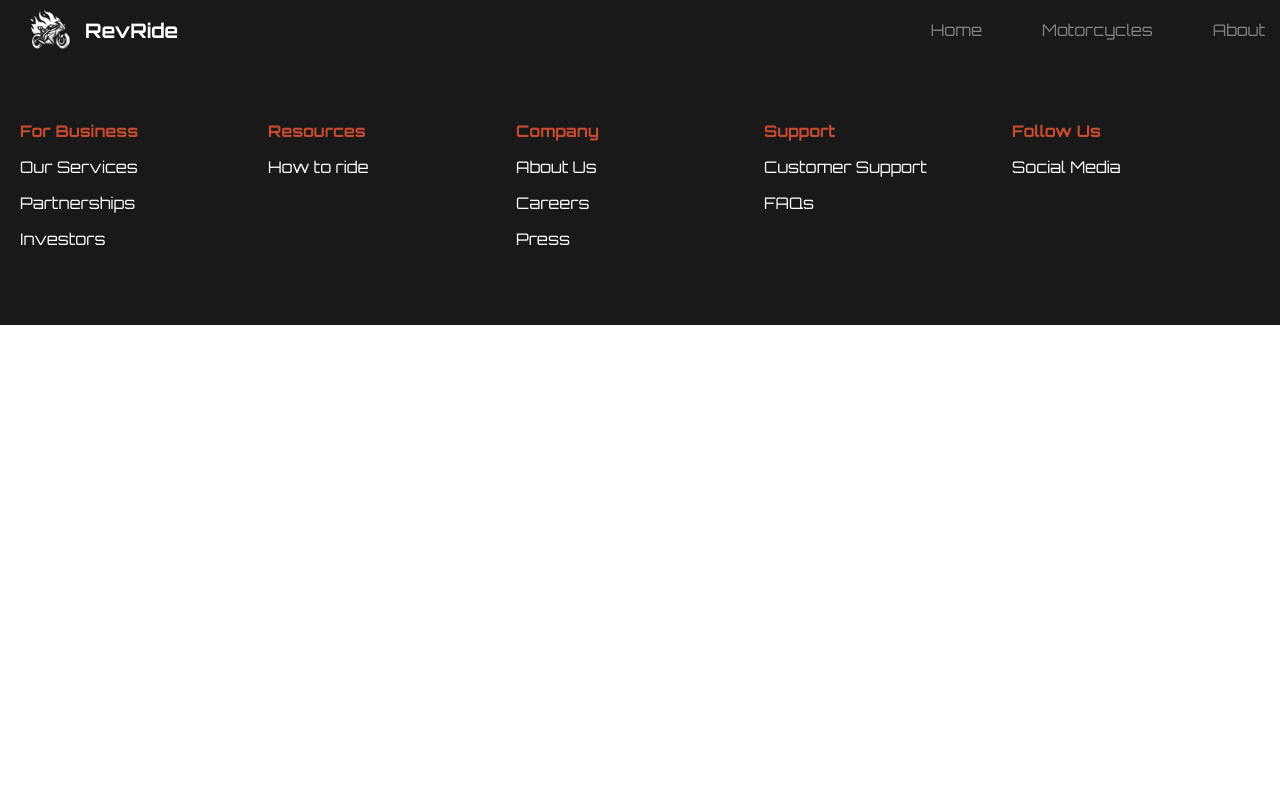
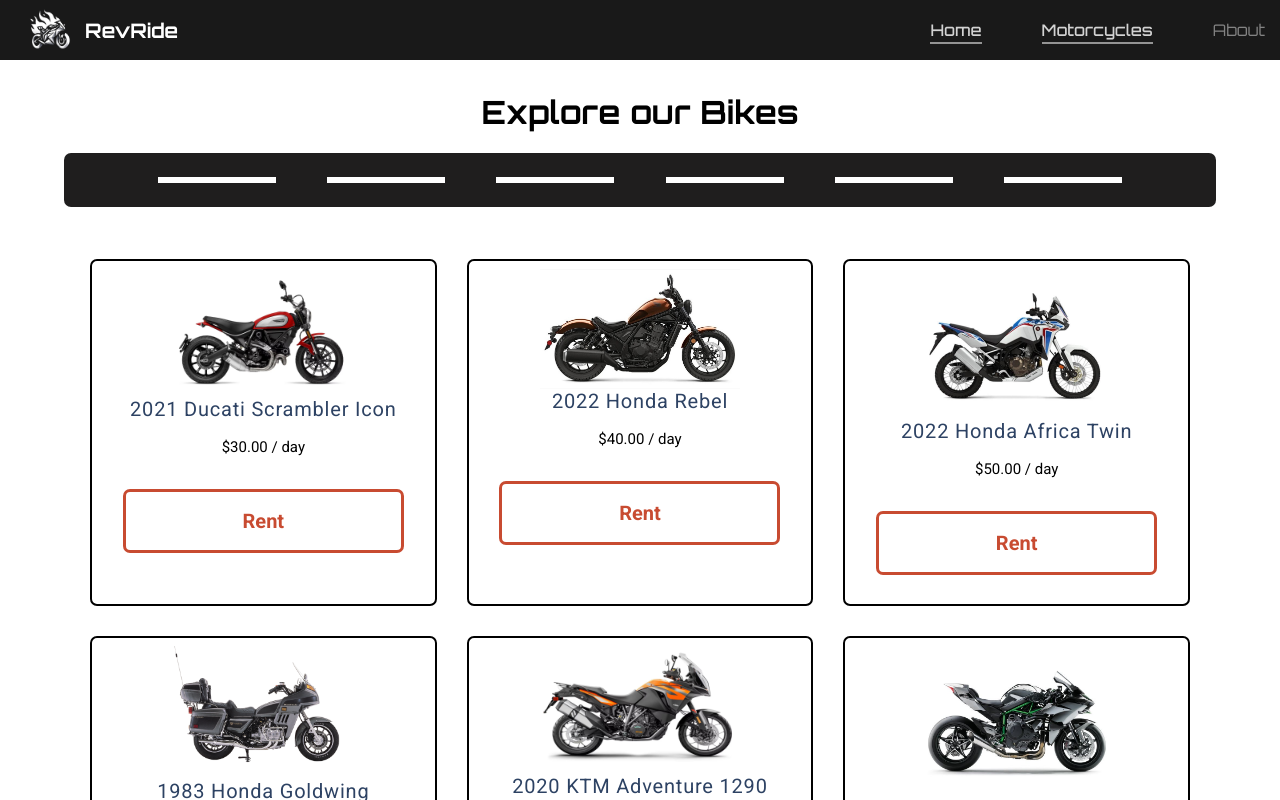
Before and after one commit to cse204-2024/10-final-project-samudraam, a React (Create React App) app: page /10-final-project-samudraam/motorcycles in a window 1280 px wide. Shown: the top 800 px of the page. Built offline with nearby package versions, Linux system fonts and the light colour scheme.

Commit message:
Redirection Changes
fixing routing

```diff
--- a/src/App.js
+++ b/src/App.js
@@ -11,10 +11,10 @@
     <Router>
       <Navbar />
       <Routes>
-        <Route path="/" element={<Home />} />
-        <Route path="/Motorcycles" element={<Motorcycles />} />
-        <Route path="/Rental" element={<RentalBike />} />
-        <Route path="/About" element={<About />} />
+        <Route path="/10-final-project-samudraam/" element={<Home />} />
+        <Route path="/10-final-project-samudraam/motorcycles" element={<Motorcycles />} />
+        <Route path="/10-final-project-samudraam/rental" element={<RentalBike />} />
+        <Route path="/10-final-project-samudraam/about" element={<About />} />
       </Routes>
       <Footer />
     </Router>
--- a/src/Footer.js
+++ b/src/Footer.js
@@ -7,7 +7,7 @@
       <div className="footer-sec sec-padding">
         <div className="sb-footer-links">
           <h4>For Business</h4>
-          <a href="/Motorcycles">
+          <a href="/10-final-project-samudraam/motorcycles">
             <p>Our Services</p>
           </a>
           <a href="https://youtu.be/SOxutBMCOUc?si=DL6X6JDZW1rMChD7">
@@ -25,7 +25,7 @@
         </div>
         <div className="sb-footer-links">
           <h4>Company</h4>
-          <a href="/about">
+          <a href="/10-final-project-samudraam/about">
             <p>About Us</p>
           </a>
           <a href="https://youtu.be/F6jWppEDoV8?si=iT2dQSMgaUXZy-XY">
--- a/src/Motorcycles.js
+++ b/src/Motorcycles.js
@@ -98,7 +98,7 @@
   const handleRentClick = (motorcycle) => {
     console.log(motorcycle);
     //send it to rental bike
-    navigate("/Rental", { state: { motorcycle } });
+    navigate("/10-final-project-samudraam/rental", { state: { motorcycle } });
   };
 
   const MotorcycleCard = ({ motorcycle }) => (
--- a/src/Navbar.css
+++ b/src/Navbar.css
@@ -42,9 +42,6 @@
 .logo h1 {
   font-size: 20px;
   margin: 0;
-}
-
-.nav-elements {
 }
 
 .nav-elements ul {
--- a/src/Navbar.js
+++ b/src/Navbar.js
@@ -13,13 +13,15 @@
         <div className="nav-elements">
           <ul>
             <li>
-              <NavLink to="/">Home</NavLink>
+              <NavLink to="/10-final-project-samudraam">Home</NavLink>
             </li>
             <li>
-              <NavLink to="/motorcycles">Motorcycles</NavLink>
+              <NavLink to="/10-final-project-samudraam/motorcycles">
+                Motorcycles
+              </NavLink>
             </li>
             <li>
-              <NavLink to="/about">About</NavLink>
+              <NavLink to="/10-final-project-samudraam/about">About</NavLink>
             </li>
           </ul>
         </div>
```
